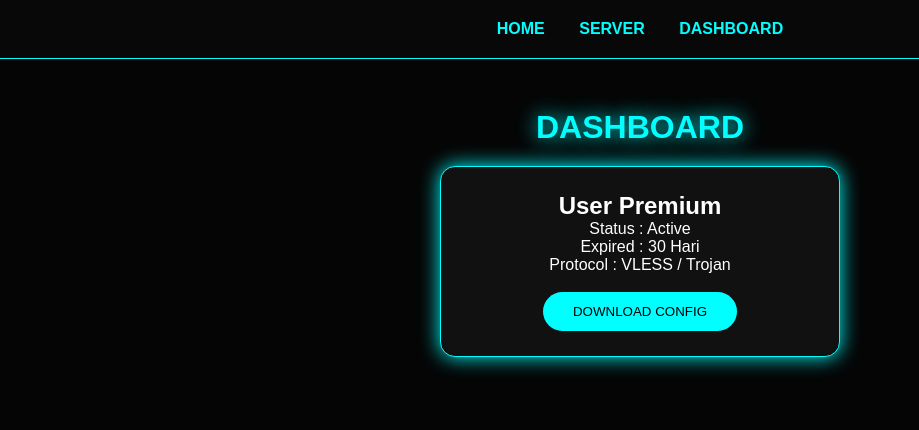
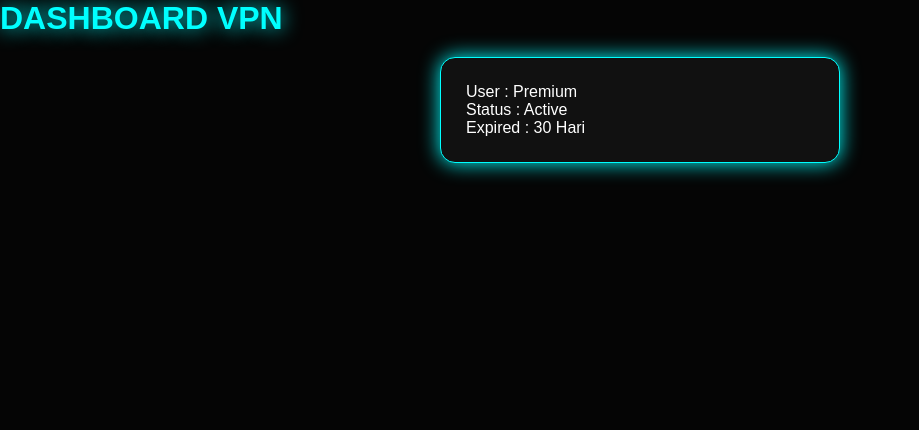
Before and after one commit to dais141101-ship-it/SangatVpn, a plain HTML site: page dashboard.html in a window 1280 px wide. Shown: the whole page, without its empty margins (0-919 px from the left). Drawn offline with Linux system fonts and the light colour scheme.

Commit message:
Update dashboard.html

```diff
--- a/dashboard.html
+++ b/dashboard.html
@@ -1,44 +1,19 @@
 <!DOCTYPE html>
 <html>
 <head>
-<title>Dashboard</title>
+<title>Dashboard VPN</title>
 <link rel="stylesheet" href="style.css">
 </head>
 
 <body>
 
-
-<nav>
-<a href="index.html">HOME</a>
-<a href="server.html">SERVER</a>
-<a href="dashboard.html">DASHBOARD</a>
-</nav>
-
-
-<div class="container">
-
-<h1>DASHBOARD</h1>
-
+<h1>DASHBOARD VPN</h1>
 
 <div class="card">
-
-<h2>User Premium</h2>
-
+<p>User : Premium</p>
 <p>Status : Active</p>
-
 <p>Expired : 30 Hari</p>
-
-<p>Protocol : VLESS / Trojan</p>
-
-<br>
-
-<button>DOWNLOAD CONFIG</button>
-
-
 </div>
-
-</div>
-
 
 </body>
 </html>
```
